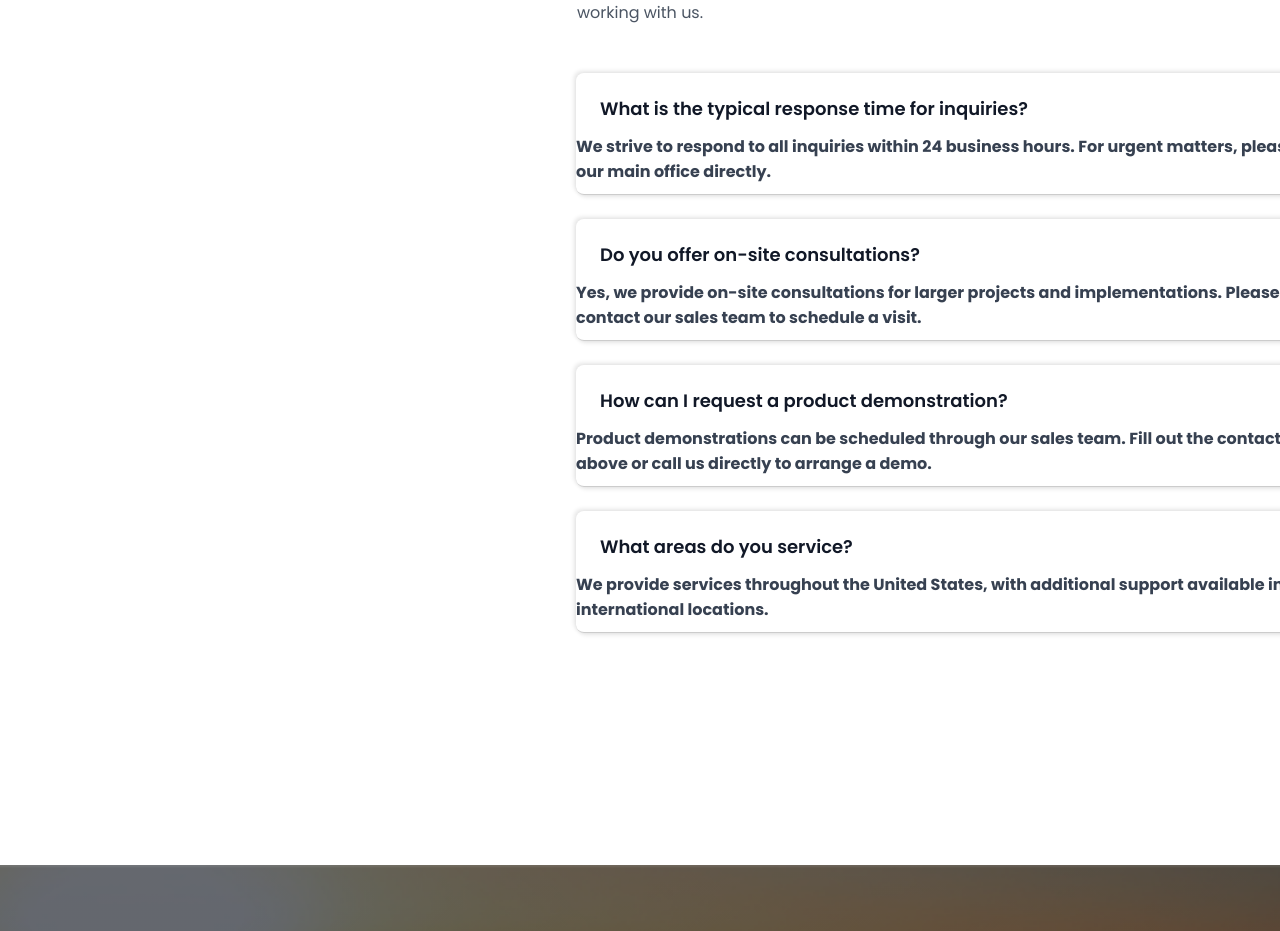
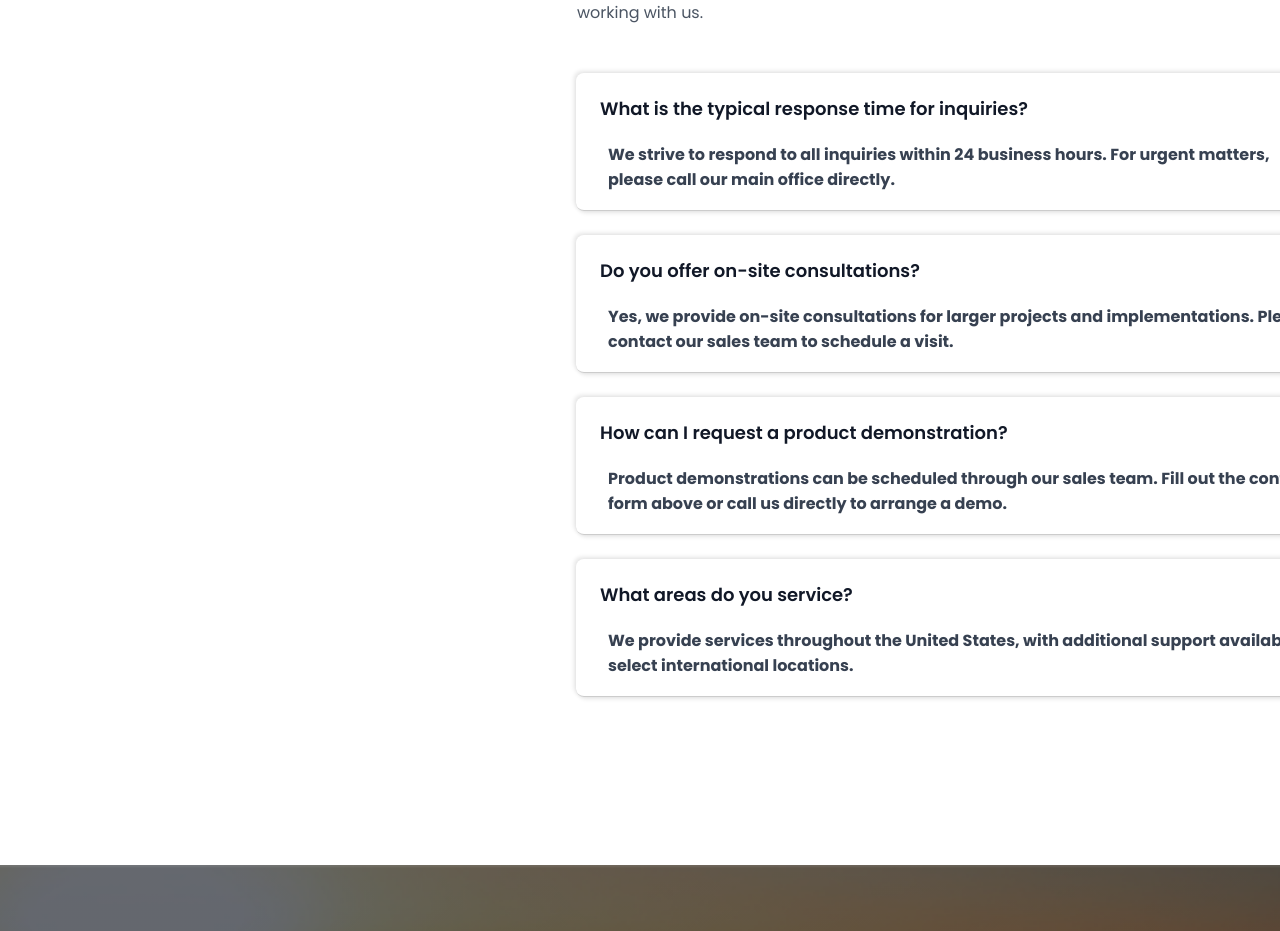
Before and after one commit to TrushitMarviya/agrolla, a Next.js app: page /contact in a window 1280 px wide. Shown: the part 2263-3194 px from the top of the page. Built offline with nearby package versions, Linux system fonts and the light colour scheme.

Commit message:
change in paddings

```diff
--- a/src/app/contact/contact.css
+++ b/src/app/contact/contact.css
@@ -287,7 +287,10 @@ p.h4 {
 }
 
 .accordion-content {
-  padding: 8px 32px 8 24px;
+  padding-top: 8px;
+  padding-left: 32px;
+  padding-right: 24px;
+  padding-bottom: 8px;
   font-weight: 700;
   display: block;
   font-size: 16px;
--- a/src/app/contact/page.jsx
+++ b/src/app/contact/page.jsx
@@ -174,53 +174,45 @@ export default function Page() {
             <button className="accordion-title">
               What is the typical response time for inquiries?
             </button>
-            <div className="accordion-content">
-              <p>
+            <p className="accordion-content">
               We strive to respond to all inquiries within 24 business hours.
               For urgent matters, please call our main office directly.
             </p>
-            </div>
           </div>
           <div className="accordion-item">
             <button className="accordion-title">
               Do you offer on-site consultations?
             </button>
-            <div className="accordion-content">
-              <p>
+            <p className="accordion-content">
               Yes, we provide on-site consultations for larger projects and
               implementations. Please contact our sales team to schedule a
               visit.
             </p>
           </div>
-          </div>
           <div className="accordion-item">
             <button className="accordion-title">
               How can I request a product demonstration?
             </button>
-            <div className="accordion-content">
-              <p>
+            <p className="accordion-content">
               Product demonstrations can be scheduled through our sales team.
               Fill out the contact form above or call us directly to arrange a
               demo.
             </p>
           </div>
-          </div>
           <div className="accordion-item">
             <button className="accordion-title">
               What areas do you service?
             </button>
-            <div className="accordion-content">
-              <p>
-                We provide services throughout the United States, with additional support available in
-select international locations.
+            <p className="accordion-content">
+              We provide services throughout the United States, with additional
+              support available in select international locations.
             </p>
-            </div>
           </div>
         </div>
       </div>
       {/* footer */}
       <div className="section5">
-        <Footer/>
+        <Footer />
       </div>
     </>
   );
```
Lines whose indentation alone changed are shown as unchanged.
